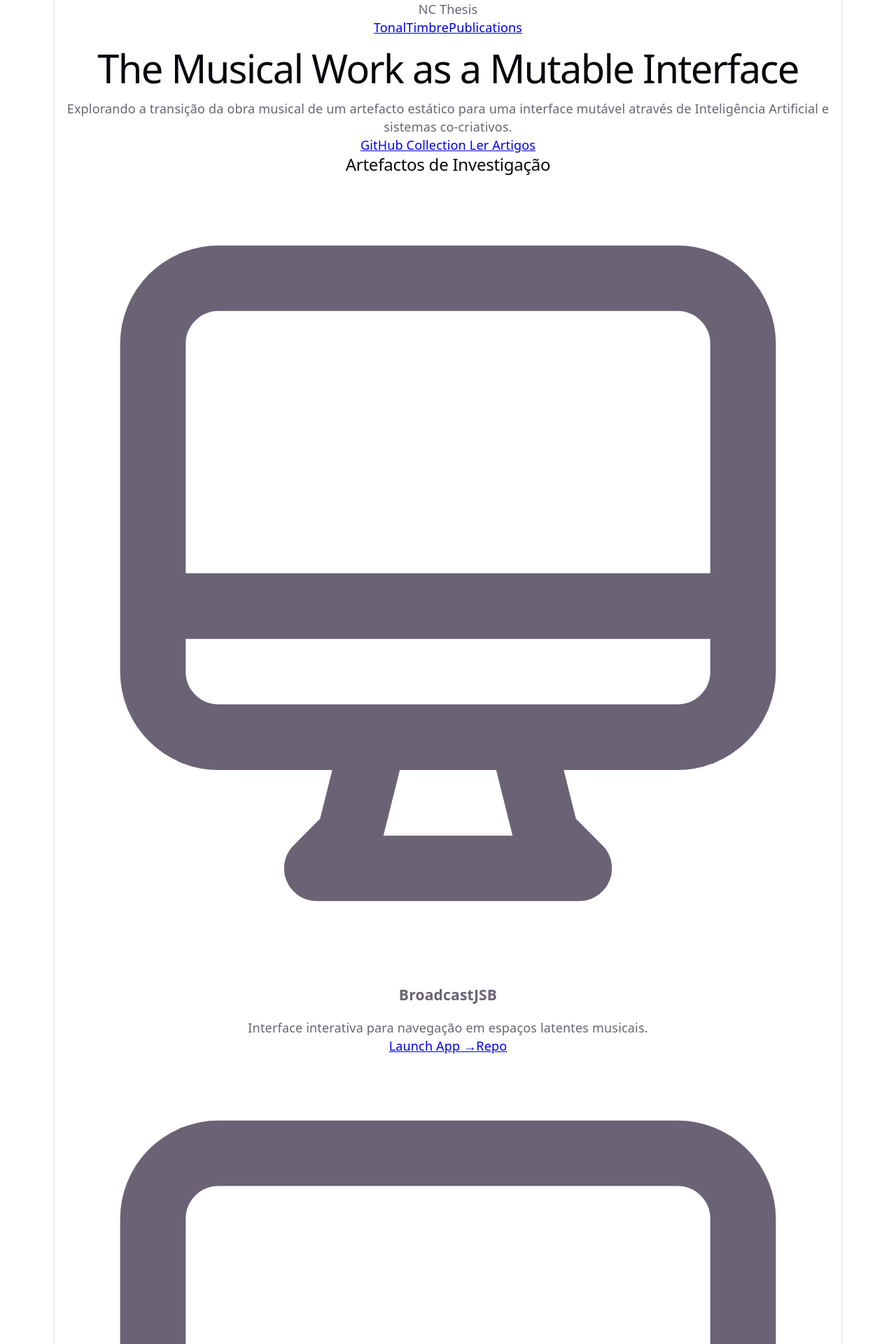
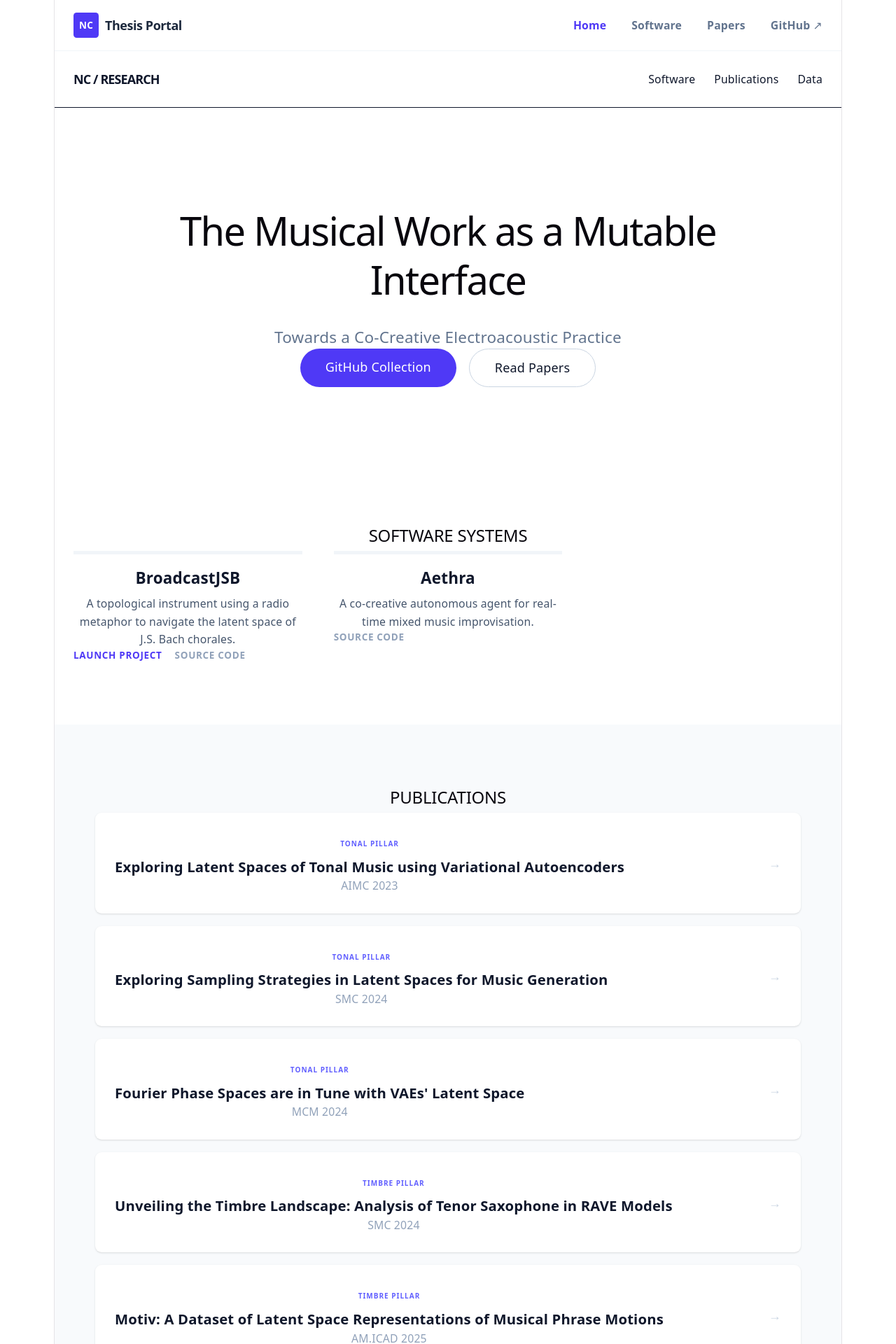
Before and after one commit to NadiaCarvalho/MutableMusicalInterface, a Vue app: page / in a window 1280 px wide. Shown: the top 1920 px of the page at 70% size. Built offline with nearby package versions, Linux system fonts and the light colour scheme.

Commit message:
Working on the website

```diff
--- /dev/null
+++ b/postcss.config.js
@@ -0,0 +1,6 @@
+export default {
+    plugins: {
+      '@tailwindcss/postcss': {},
+      autoprefixer: {},
+    },
+  }
--- a/src/App.vue
+++ b/src/App.vue
@@ -1,47 +1,84 @@
 <template>
-  <nav class="navbar">
-    <div class="logo">NC Thesis</div>
-    <div class="nav-links">
-      <a href="#tonal">Tonal</a>
-      <a href="#timbre">Timbre</a>
-      <a href="#papers">Publications</a>
-    </div>
-  </nav>
+  <div id="site-wrapper" class="min-h-screen flex flex-col bg-white">
+    <nav class="sticky top-0 z-50 w-full bg-white/80 backdrop-blur-md border-b border-slate-100">
+      <div class="max-w-6xl mx-auto px-6 h-16 flex justify-between items-center">
 
-  <Home />
+        <router-link to="/" class="flex items-center gap-2 group">
+          <div class="w-8 h-8 bg-indigo-600 rounded flex items-center justify-center text-white font-bold text-xs group-hover:bg-indigo-700 transition">
+            NC
+          </div>
+          <span class="font-bold tracking-tight text-slate-800">Thesis Portal</span>
+        </router-link>
 
-  <main class="container">
-    <section id="tonal">
-      <h2>Pillar 1: Tonal Dimensions (VAEs)</h2>
-      <div class="grid">
-        <ArtifactCard v-for="app in data.apps" :key="app.name" v-bind="app" />
+        <div class="hidden md:flex items-center gap-8 text-sm font-semibold text-slate-500">
+          <router-link to="/" class="hover:text-indigo-600 transition" active-class="text-indigo-600">Home</router-link>
+          <a href="/#software" class="hover:text-indigo-600 transition">Software</a>
+          <a href="/#papers" class="hover:text-indigo-600 transition">Papers</a>
+          <a :href="data.githubCollection" target="_blank" class="flex items-center gap-1 hover:text-slate-900 transition">
+            GitHub ↗
+          </a>
+        </div>
       </div>
-    </section>
+    </nav>
 
-    <section id="timbre">
-      <h2>Pillar 2: Timbre & Gesture (RAVE)</h2>
-      <div class="grid">
-        <ArtifactCard v-for="ds in data.datasets" :key="ds.name" v-bind="ds" />
+    <main class="flex-grow">
+      <router-view v-slot="{ Component }">
+        <transition name="fade" mode="out-in">
+          <component :is="Component" />
+        </transition>
+      </router-view>
+    </main>
+
+    <footer class="bg-slate-50 border-t border-slate-100 py-12">
+      <div class="max-w-6xl mx-auto px-6 grid md:grid-cols-2 gap-8">
+        <div>
+          <h4 class="font-bold text-slate-900 mb-2">{{ data.title }}</h4>
+          <p class="text-sm text-slate-500 max-w-sm">
+            A PhD research project investigating the reconfiguration of musical works into navigable, co-creative interfaces.
+          </p>
+        </div>
+        <div class="md:text-right">
+          <p class="text-sm font-bold text-slate-900">{{ data.author }}</p>
+          <p class="text-sm text-slate-500">{{ data.university }} · {{ data.year }}</p>
+        </div>
       </div>
-      <div class="case-study">
-        <h3>Case Study: "Echoes of the Unseen"</h3>
-        <p>Documenting the transition from fixed tape to dynamic partner.</p>
-      </div>
-    </section>
-
-    <section id="colabs">
-      <h2>Interactive Appendices (Colabs)</h2>
-      <ul>
-        <li v-for="nb in data.colabs" :key="nb.name">
-          {{ nb.name }} - <code>{{ nb.file }}</code>
-        </li>
-      </ul>
-    </section>
-  </main>
+    </footer>
+  </div>
 </template>
 
 <script setup>
-import Home from './views/Home.vue'
-import ArtifactCard from './components/ArtifactCard.vue'
 import { researchData as data } from './data.js'
 </script>
+
+<style>
+/* Smooth page transitions */
+.fade-enter-active,
+.fade-leave-active {
+  transition: opacity 0.2s ease;
+}
+
+.fade-enter-from,
+.fade-leave-to {
+  opacity: 0;
+}
+
+/* Ensure smooth scrolling for anchor links */
+html {
+  scroll-behavior: smooth;
+}
+
+/* Custom scrollbar for a more refined look */
+::-webkit-scrollbar {
+  width: 8px;
+}
+::-webkit-scrollbar-track {
+  background: #f1f1f1;
+}
+::-webkit-scrollbar-thumb {
+  background: #cbd5e1;
+  border-radius: 4px;
+}
+::-webkit-scrollbar-thumb:hover {
+  background: #94a3b8;
+}
+</style>
--- a/src/data.js
+++ b/src/data.js
@@ -1,54 +1,103 @@
 export const researchData = {
   title: "The Musical Work as a Mutable Interface",
+  subtitle: "Towards a Co-Creative Electroacoustic Practice",
   author: "Nádia Carvalho",
-  githubList: "https://github.com/stars/NadiaCarvalho/lists/phd-musicalwork-mutableinterface",
+  university: "FEUP / INESC TEC",
+  githubCollection: "https://github.com/stars/NadiaCarvalho/lists/phd-musicalwork-mutableinterface",
+
   apps: [
-    { name: "BroadcastJSB", url: "https://nadiacarvalho.github.io/BroadcastJSB/", repo: "github.com/NadiaCarvalho/Broadcast.JSB" },
-    { name: "Bach Latent Navigator", url: "https://nadiacarvalho.github.io/BachLatentNavigator/", repo: "github.com/NadiaCarvalho/BachLatentNavigator" }
+    {
+      id: "broadcast-jsb",
+      name: "BroadcastJSB",
+      url: "https://nadiacarvalho.github.io/BroadcastJSB/",
+      repo: "https://github.com/NadiaCarvalho/Broadcast.JSB",
+      description: "A topological instrument using a radio metaphor to navigate the latent space of J.S. Bach chorales."
+    },
+    {
+      id: "aethra",
+      name: "Aethra",
+      repo: "https://github.com/NadiaCarvalho/Aethra",
+      description: "A co-creative autonomous agent for real-time mixed music improvisation."
+    }
   ],
-  datasets: [
-    { name: "Motiv Dataset", doi: "10.7910/DVN/RWCG4B" },
-    { name: "SaxTimbre", doi: "10.7910/DVN/WSFBIJ" }
+
+  subapps: [
+    {
+      id: "bach-latent-navigator",
+      name: "Bach Latent Navigator",
+      url: "https://nadiacarvalho.github.io/BachLatentNavigator/",
+      repo: "https://github.com/NadiaCarvalho/BachLatentNavigator",
+      description: "Evaluation platform for sampling strategies (k-NN vs Linear Interpolation) in music manifolds."
+    },
+    {
+      id: "encodings-tonal",
+      name: "Latent Tonal Music Encodings",
+      url: "https://nadiacarvalho.github.io/Latent-Tonal-Music/",
+      repo: "https://github.com/NadiaCarvalho/Latent-Tonal-Music/tree/website-encodings",
+      description: "An interactive web-platform that allows users to explore the latent behavior and geometric properties of these encodings across a diverse range of symbolic music compositions, providing a tangible bridge between the mathematical representations and their musical outcomes."
+    },
   ],
-  colabs: [
-    { name: "Unveiling Sax Timbre", file: "Unveriling_Sax_Timbre.ipynb" },
-    { name: "MCM24 Latent Spaces", file: "MCM24_Latent_Spaces.ipynb" }
-  ],
+
   publications: [
     {
-      id: "tonal-vae-2023",
+      id: "aimc-2023",
       title: "Exploring Latent Spaces of Tonal Music using Variational Autoencoders",
+      author: "Carvalho, N., & Bernardes, G.",
+      year: 2023,
       venue: "AIMC 2023",
       doi: "2311.03621",
-      abstract: "Investigates the alignment of VAE latent spaces with cognitive tonal distance spaces.",
-      pillar: "Tonal",
+      pillar: "Tonal Pillar",
       colab: "Latent_Tonal_Music.ipynb"
     },
     {
-      id: "sampling-strategies-2024",
+      id: "smc-2024-sampling",
       title: "Exploring Sampling Strategies in Latent Spaces for Music Generation",
+      author: "Carvalho, N., & Bernardes, G.",
+      year: 2024,
       venue: "SMC 2024",
       doi: "10.5281/zenodo.14336029",
-      abstract: "Compares Linear Interpolation, k-NN, and k-NN with Angular Displacement.",
-      pillar: "Tonal",
-      app: "Bach Latent Navigator"
+      pillar: "Tonal Pillar"
     },
     {
-      id: "fourier-phase-2024",
-      title: "Fourier (Common-Tone) Phase Spaces are in Tune with VAEs' Latent Space",
+      id: "mcm-2024-fourier",
+      title: "Fourier Phase Spaces are in Tune with VAEs' Latent Space",
+      author: "Carvalho, N., & Bernardes, G.",
+      year: 2024,
       venue: "MCM 2024",
       doi: "10.1007/978-3-031-60638-0_24",
-      abstract: "Quantifies the geometric alignment between learned latent manifolds and DFT phase spaces.",
-      pillar: "Tonal"
+      pillar: "Tonal Pillar"
     },
     {
-      id: "sax-timbre-rave-2024",
-      title: "Unveiling the Timbre Landscape: A Layered Analysis of Tenor Saxophone in RAVE Models",
+      id: "smc-2024-sax",
+      title: "Unveiling the Timbre Landscape: Analysis of Tenor Saxophone in RAVE Models",
+      author: "Carvalho, N., Sousa, J., Bernardes, G., \& Portovedo, H.",
+      year: 2024,
       venue: "SMC 2024",
       doi: "10.5281/zenodo.14362599",
-      abstract: "Analyzes how RAVE models cluster extended saxophone techniques.",
-      pillar: "Timbre",
-      dataset: "SaxTimbre"
+      pillar: "Timbre Pillar"
+    },
+    {
+      id: "amicad-2025-motiv",
+      title: "Motiv: A Dataset of Latent Space Representations of Musical Phrase Motions",
+      author: "Carvalho, N., Sousa, J., Bernardes, G., \& Portovedo, H.",
+      year: 2025,
+      venue: "AM.ICAD 2025",
+      doi: "10.1145/3771594.3771602",
+      pillar: "Timbre Pillar"
+    },
+    {
+      id: "ijpadm-2025-timbre",
+      title: "Exploring Timbre Latent Spaces: Motion-Enhanced Sampling for Musical Co-Improvisation",
+      author: "Carvalho, N., Sousa, J., Bernardes, G., \& Portovedo, H.",
+      year: 2025,
+      venue: "International Journal of Performance Arts and Digital Media",
+      doi: "10.1080/14794713.2025.2536409",
+      pillar: "Timbre Pillar"
     }
+  ],
+
+  datasets: [
+    { name: "Motiv Dataset", doi: "10.7910/DVN/RWCG4B", description: "Trajectory dataset of saxophonic musical phrases." },
+    { name: "SaxTimbre", doi: "10.7910/DVN/WSFBIJ", description: "Tenor saxophone extended techniques for RAVE training." }
   ]
 }
--- a/src/router/index.js
+++ b/src/router/index.js
@@ -1,13 +1,29 @@
-import { createRouter, createWebHistory } from 'vue-router'
+import { createRouter, createWebHashHistory } from 'vue-router'
 import Home from '../views/Home.vue'
 import PaperDetail from '../views/PaperDetail.vue'
 
 const routes = [
-  { path: '/', component: Home },
-  { path: '/paper/:id', component: PaperDetail, props: true }
+  {
+    path: '/',
+    name: 'Home',
+    component: Home
+  },
+  {
+    path: '/paper/:id',
+    name: 'PaperDetail',
+    component: PaperDetail,
+    props: true
+  }
 ]
 
-export default createRouter({
-  history: createWebHistory(),
-  routes
+const router = createRouter({
+  // Using Hash History for easier GitHub Pages compatibility
+  history: createWebHashHistory(),
+  routes,
+  // This ensures the page scrolls to top when you click a link
+  scrollBehavior() {
+    return { top: 0 }
+  }
 })
+
+export default router
--- a/src/views/Home.vue
+++ b/src/views/Home.vue
@@ -1,83 +1,68 @@
 <template>
-    <div class="min-h-screen bg-slate-50">
-      <header class="bg-white border-b border-slate-200 py-20 px-6">
-        <div class="max-w-5xl mx-auto text-center">
-          <h1 class="text-4xl md:text-6xl font-bold text-slate-900 mb-6">
-            {{ data.title }}
-          </h1>
-          <p class="text-xl text-slate-600 max-w-3xl mx-auto leading-relaxed">
-            Explorando a transição da obra musical de um artefacto estático para uma
-            <span class="text-indigo-600 font-semibold">interface mutável</span>
-            através de Inteligência Artificial e sistemas co-criativos.
-          </p>
-          <div class="mt-10 flex flex-wrap justify-center gap-4">
-            <a :href="data.githubList" target="_blank" class="bg-slate-900 text-white px-8 py-3 rounded-full font-medium hover:bg-slate-800 transition">
-              GitHub Collection
-            </a>
-            <a href="#publications" class="bg-white text-slate-900 border border-slate-300 px-8 py-3 rounded-full font-medium hover:bg-slate-50 transition">
-              Ler Artigos
-            </a>
-          </div>
+    <div class="min-h-screen bg-white text-slate-900 font-sans">
+      <nav class="p-6 flex justify-between items-center border-b">
+        <span class="font-bold tracking-tighter">NC / RESEARCH</span>
+        <div class="space-x-6 text-sm font-medium">
+          <a href="#software" class="hover:text-indigo-600">Software</a>
+          <a href="#papers" class="hover:text-indigo-600">Publications</a>
+          <a href="#resources" class="hover:text-indigo-600">Data</a>
+        </div>
+      </nav>
+
+      <header class="max-w-4xl mx-auto py-24 px-6 text-center">
+        <h1 class="text-5xl font-extrabold mb-6 leading-tight">{{ data.title }}</h1>
+        <p class="text-xl text-slate-500 mb-10">{{ data.subtitle }}</p>
+        <div class="flex justify-center gap-4">
+          <a :href="data.githubCollection" class="bg-indigo-600 text-white px-8 py-3 rounded-full hover:bg-indigo-700 transition">GitHub Collection</a>
+          <a href="#papers" class="border border-slate-300 px-8 py-3 rounded-full hover:bg-slate-50 transition">Read Papers</a>
         </div>
       </header>
 
-      <section class="max-w-6xl mx-auto py-20 px-6">
-        <h2 class="text-3xl font-bold text-slate-900 mb-12 text-center">Artefactos de Investigação</h2>
-
-        <div class="grid md:grid-cols-2 lg:grid-cols-3 gap-8">
-          <div v-for="app in data.apps" :key="app.name" class="bg-white p-8 rounded-2xl shadow-sm border border-slate-100 hover:shadow-md transition">
-            <div class="text-indigo-600 mb-4">
-              <svg xmlns="http://www.w3.org/2000/svg" class="w-10 h-10" fill="none" viewBox="0 0 24 24" stroke="currentColor">
-                <path stroke-linecap="round" stroke-linejoin="round" stroke-width="2" d="M9.75 17L9 20l-1 1h8l-1-1-.75-3M3 13h18M5 17h14a2 2 0 002-2V5a2 2 0 00-2-2H5a2 2 0 00-2 2v10a2 2 0 002 2z" />
-              </svg>
+      <section id="software" class="max-w-6xl mx-auto py-20 px-6">
+        <h2 class="text-2xl font-bold mb-12 uppercase tracking-widest text-slate-400">Software Systems</h2>
+        <div class="grid md:grid-cols-3 gap-10">
+          <div v-for="app in data.apps" :key="app.id" class="group">
+            <div class="h-1 bg-slate-100 mb-4 group-hover:bg-indigo-500 transition-colors"></div>
+            <h3 class="text-xl font-bold mb-2">{{ app.name }}</h3>
+            <p class="text-slate-600 text-sm mb-6 leading-relaxed">{{ app.description }}</p>
+            <div class="flex gap-4 text-xs font-bold uppercase tracking-wider">
+              <a v-if="app.url" :href="app.url" class="text-indigo-600">Launch Project</a>
+              <a :href="app.repo" class="text-slate-400 hover:text-slate-600">Source Code</a>
             </div>
-            <h3 class="text-xl font-bold mb-2">{{ app.name }}</h3>
-            <p class="text-slate-600 mb-6">Interface interativa para navegação em espaços latentes musicais.</p>
-            <div class="flex gap-4">
-              <a :href="app.url" class="text-indigo-600 font-semibold text-sm hover:underline">Launch App →</a>
-              <a :href="'https://' + app.repo" class="text-slate-400 font-medium text-sm hover:text-slate-600">Repo</a>
-            </div>
-          </div>
-
-          <div v-for="ds in data.datasets" :key="ds.name" class="bg-white p-8 rounded-2xl shadow-sm border border-slate-100">
-            <div class="text-emerald-600 mb-4">
-              <svg xmlns="http://www.w3.org/2000/vue" class="w-10 h-10" fill="none" viewBox="0 0 24 24" stroke="currentColor">
-                <path stroke-linecap="round" stroke-linejoin="round" stroke-width="2" d="M4 7v10c0 2.21 3.58 4 8 4s8-1.79 8-4V7M4 7c0 2.21 3.58 4 8 4s8-1.79 8-4M4 7c0-2.21 3.58-4 8-4s8 1.79 8 4m0 5c0 2.21-3.58 4-8 4s-8-1.79-8-4" />
-              </svg>
-            </div>
-            <h3 class="text-xl font-bold mb-2">{{ ds.name }}</h3>
-            <p class="text-slate-600 mb-6">Recursos de dados abertos para treino de modelos de áudio e música.</p>
-            <span class="text-xs font-mono bg-slate-100 px-2 py-1 rounded text-slate-500">DOI: {{ ds.doi }}</span>
           </div>
         </div>
       </section>
 
-      <section id="publications" class="bg-slate-900 text-white py-20 px-6">
-        <div class="max-w-5xl mx-auto">
-          <h2 class="text-3xl font-bold mb-12">Publicações Selecionadas</h2>
-
-          <div class="space-y-6">
-            <router-link
-              v-for="paper in data.publications"
-              :key="paper.id"
-              :to="'/paper/' + paper.id"
-              class="group block bg-slate-800 p-6 rounded-xl hover:bg-slate-700 transition border border-slate-700"
-            >
-              <div class="flex justify-between items-start">
-                <div>
-                  <span class="text-indigo-400 text-sm font-medium uppercase tracking-wider">{{ paper.venue }}</span>
-                  <h3 class="text-xl font-bold mt-1 group-hover:text-indigo-300 transition">{{ paper.title }}</h3>
-                </div>
-                <span class="text-slate-500 group-hover:translate-x-1 transition-transform">→</span>
+      <section id="papers" class="bg-slate-50 py-20 px-6">
+        <div class="max-w-4xl mx-auto">
+          <h2 class="text-2xl font-bold mb-12 uppercase tracking-widest text-slate-400">Publications</h2>
+          <div class="space-y-4">
+            <router-link v-for="paper in data.publications" :key="paper.id" :to="'/paper/' + paper.id"
+              class="flex items-center justify-between p-6 bg-white rounded-lg border border-transparent hover:border-indigo-200 shadow-sm transition">
+              <div>
+                <span class="text-[10px] font-bold text-indigo-500 uppercase tracking-widest">{{ paper.pillar }}</span>
+                <h3 class="text-lg font-bold mt-1">{{ paper.title }}</h3>
+                <p class="text-slate-400 text-sm">{{ paper.venue }}</p>
               </div>
+              <span class="text-slate-300">→</span>
             </router-link>
           </div>
         </div>
       </section>
 
-      <footer class="py-10 text-center text-slate-400 text-sm">
-        <p>&copy; 2026 Nádia Carvalho — {{ data.author }}</p>
-        <p class="mt-2 italic">Doutoramento em Media Digitais (FEUP / INESC TEC)</p>
+      <section id="resources" class="max-w-6xl mx-auto py-20 px-6">
+         <h2 class="text-2xl font-bold mb-12 uppercase tracking-widest text-slate-400">Datasets & Notebooks</h2>
+         <div class="grid md:grid-cols-2 gap-8">
+           <div v-for="ds in data.datasets" :key="ds.name" class="p-6 border rounded-lg hover:bg-slate-50 transition">
+             <h3 class="font-bold">{{ ds.name }}</h3>
+             <p class="text-sm text-slate-500 mb-4">{{ ds.description }}</p>
+             <span class="text-[10px] font-mono bg-slate-100 p-1 rounded">DOI: {{ ds.doi }}</span>
+           </div>
+         </div>
+      </section>
+
+      <footer class="py-20 text-center border-t border-slate-100">
+        <p class="text-sm text-slate-400">© {{ data.year }} {{ data.author }} — {{ data.university }}</p>
       </footer>
     </div>
   </template>
@@ -85,7 +70,3 @@
   <script setup>
   import { researchData as data } from '../data.js'
   </script>
-
-  <style scoped>
-  /* Adicione aqui estilos específicos se não usar Tailwind */
-  </style>
--- a/src/views/PaperDetail.vue
+++ b/src/views/PaperDetail.vue
@@ -1,67 +1,42 @@
 <template>
-    <div v-if="paper" class="paper-page container">
-        <nav class="breadcrumb"><router-link to="/">← Back to Research</router-link></nav>
+    <div v-if="paper" class="max-w-3xl mx-auto px-6 py-24 min-h-screen">
+        <router-link to="/" class="text-sm font-bold text-indigo-600 hover:underline mb-12 block">← RETURN TO
+            OVERVIEW</router-link>
 
-        <header class="paper-header">
-            <span class="pillar-tag">{{ paper.pillar }} Pillar</span>
-            <h1>{{ paper.title }}</h1>
-            <p class="venue">{{ paper.venue }}</p>
-        </header>
+        <div class="mb-12">
+            <span class="text-xs font-bold text-slate-400 uppercase tracking-widest">{{ paper.pillar }}</span>
+            <h1 class="text-4xl font-extrabold mt-2 mb-4 leading-tight">{{ paper.title }}</h1>
+            <p class="text-xl text-slate-500">{{ paper.venue }}</p>
+        </div>
 
-        <section class="abstract">
-            <h2>Abstract</h2>
-            <p>{{ paper.abstract }}</p>
-            <a :href="'https://doi.org/' + paper.doi" target="_blank" class="doi-link">
-                View Paper (DOI: {{ paper.doi }})
-            </a>
-        </section>
+        <div class="space-y-12">
+            <section v-if="paper.doi" class="border-t pt-8">
+                <h4 class="text-xs font-bold text-slate-400 uppercase mb-4">Official Publication</h4>
+                <a :href="'https://doi.org/' + paper.doi" target="_blank"
+                    class="text-lg text-indigo-600 font-medium flex items-center gap-2">
+                    View via DOI: {{ paper.doi }} ↗
+                </a>
+            </section>
 
-        <section class="related-artifacts">
-            <h3>Connected Research Artifacts</h3>
-            <div class="artifact-links">
-                <div v-if="paper.app" class="artifact-item">
-                    <strong>Interactive App:</strong> {{ paper.app }}
+            <section v-if="paper.colab" class="bg-indigo-50 p-8 rounded-2xl">
+                <h4 class="text-xs font-bold text-indigo-900 uppercase mb-4">Interactive Appendix</h4>
+                <p class="text-indigo-800 mb-6">Explore the models and latent space visualizations from this paper
+                    directly in your browser.</p>
+                <div class="flex items-center gap-4">
+                    <code class="text-xs bg-white/50 p-2 rounded">{{ paper.colab }}</code>
+                    <button class="bg-indigo-600 text-white px-4 py-2 rounded-lg text-sm font-bold">Open Google
+                        Colab</button>
                 </div>
-                <div v-if="paper.dataset" class="artifact-item">
-                    <strong>Dataset:</strong> {{ paper.dataset }}
-                </div>
-                <div v-if="paper.colab" class="artifact-item">
-                    <strong>Google Colab:</strong> <code>{{ paper.colab }}</code>
-                </div>
-            </div>
-        </section>
+            </section>
+        </div>
     </div>
 </template>
 
 <script setup>
 import { computed } from 'vue'
+import { useRoute } from 'vue-router'
 import { researchData } from '../data.js'
 
-const props = defineProps(['id'])
-const paper = computed(() =>
-    researchData.publications.find(p => p.id === props.id)
-)
+const route = useRoute()
+const paper = computed(() => researchData.publications.find(p => p.id === route.params.id))
 </script>
-
-<style scoped>
-.pillar-tag {
-    background: #e0e7ff;
-    color: #4338ca;
-    padding: 4px 12px;
-    border-radius: 12px;
-    font-size: 0.8rem;
-}
-
-.doi-link {
-    display: inline-block;
-    margin-top: 1rem;
-    color: #2563eb;
-    font-weight: 600;
-}
-
-.artifact-links {
-    display: grid;
-    gap: 1rem;
-    margin-top: 1rem;
-}
-</style>
```
Also changed, not shown: package.json (+6 -2 lines), src/main.js (+5 -2 lines), src/style.css (+10 -0 lines), tailwind.config.js (added, +11 -0 lines), 1 other file (tests, documents, lock files or other folders).
